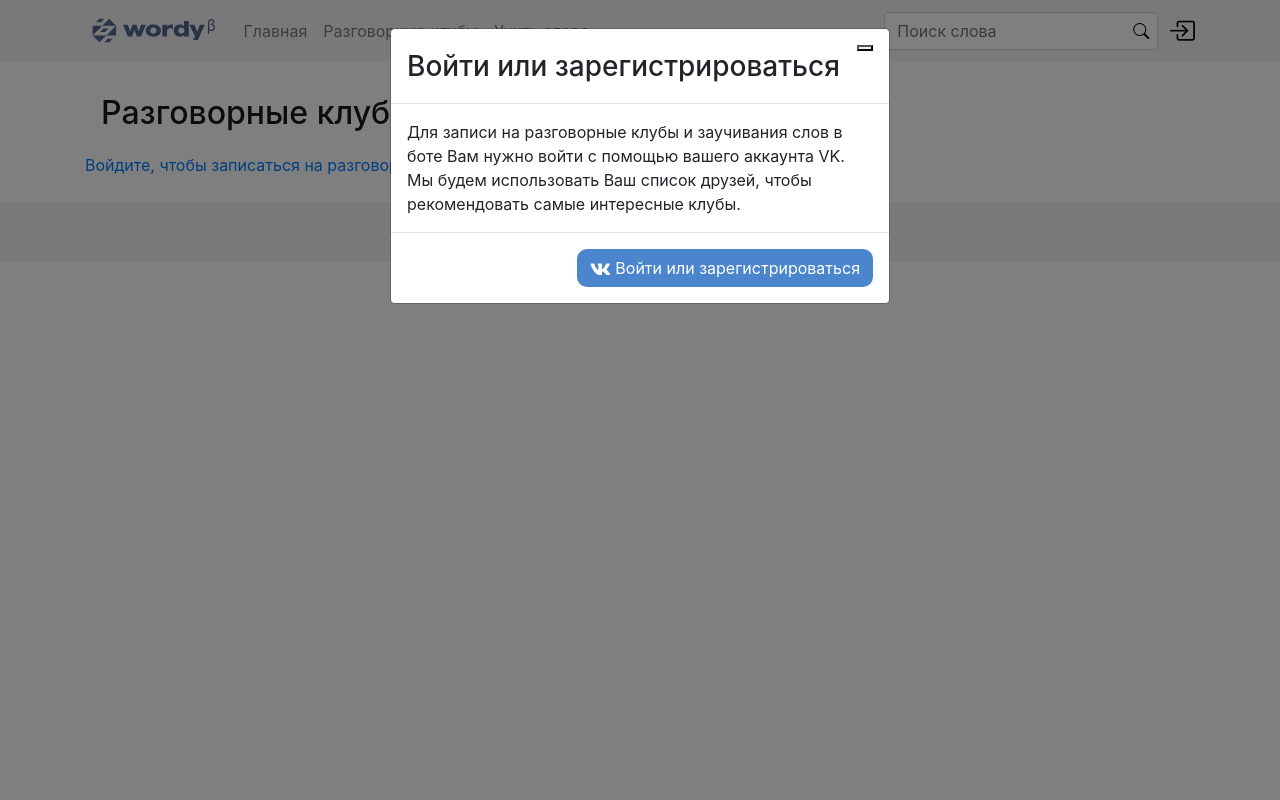
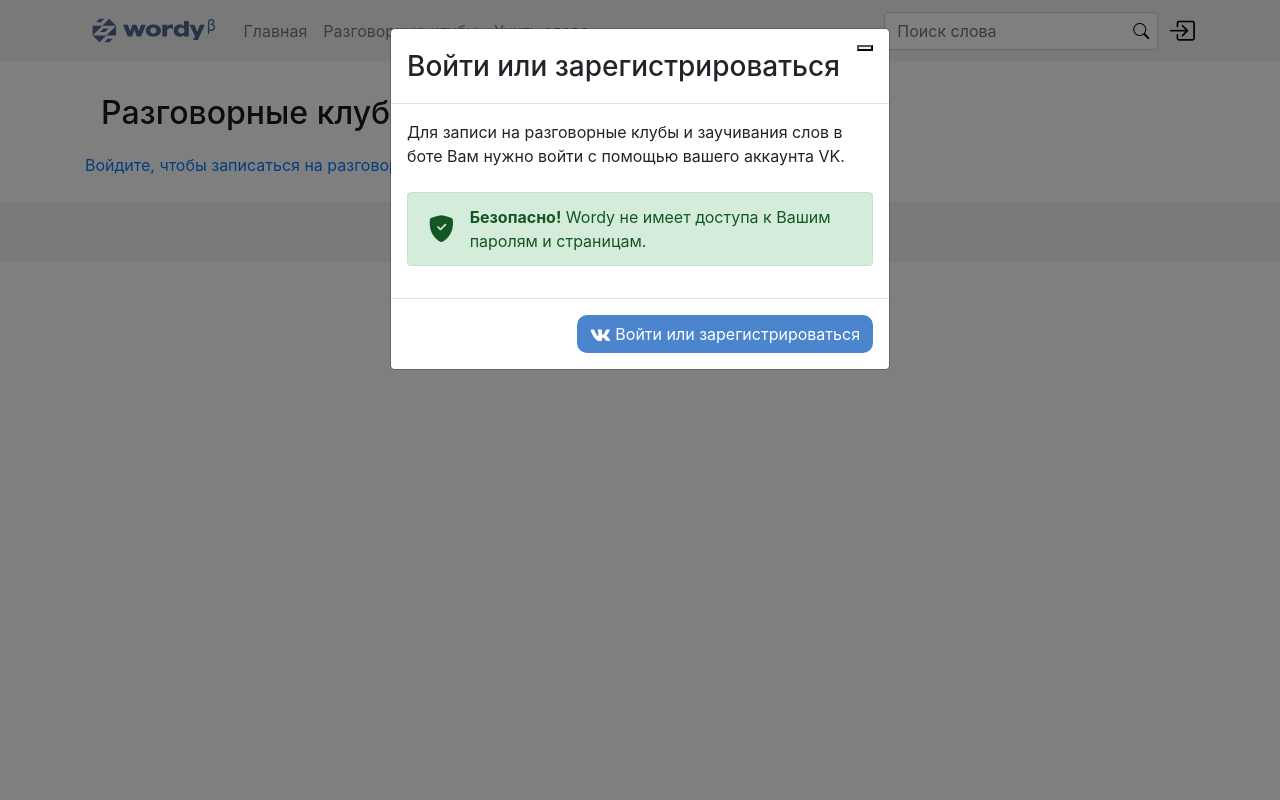
Before and after one commit to solodanil/WEB-Wordy, a Flask app: template templates/clubs.html in a window 1280 px wide, after a click that opens the changed part. Run offline with Flask 2, Linux system fonts and the light colour scheme; the template is opened without the code that fills it, so the values that code supplies are empty; parts of the project's set-up code (start-up, migrations or seed data) failed here and were passed over; some libraries are stand-ins or nearby versions.

Commit message:
«Безопасно в авторизации»

```diff
--- a/static/css/main.css
+++ b/static/css/main.css
@@ -215,3 +215,8 @@
   text-align: center;
   margin-top: 25px;
 }
+
+.bi-shield-fill-check{
+    margin-right: 15px;
+    font-size: 20pt;
+}
--- a/templates/base.html
+++ b/templates/base.html
@@ -103,7 +103,14 @@
         <button type="button" class="btn-close" data-bs-dismiss="modal" aria-label="Close"></button>
       </div>
       <div class="modal-body">
-        Для записи на разговорные клубы и заучивания слов в боте Вам нужно войти с помощью вашего аккаунта VK. <br> Мы будем использовать Ваш список друзей, чтобы рекомендовать самые интересные клубы.
+        Для записи на разговорные клубы и заучивания слов в боте Вам нужно войти с помощью вашего аккаунта VK. <br><br>
+          <div class="alert alert-success d-flex align-items-center" role="alert">
+            <i class="bi bi-shield-fill-check"></i>
+            <div>
+                <b>Безопасно!</b> Wordy не имеет доступа к Вашим паролям и страницам.
+            </div>
+          </div>
+
       </div>
       <div class="modal-footer">
         <button type="button" class="btn btn-vk" onclick="location.href='//{{request.headers.get('host')}}/auth'">
```
